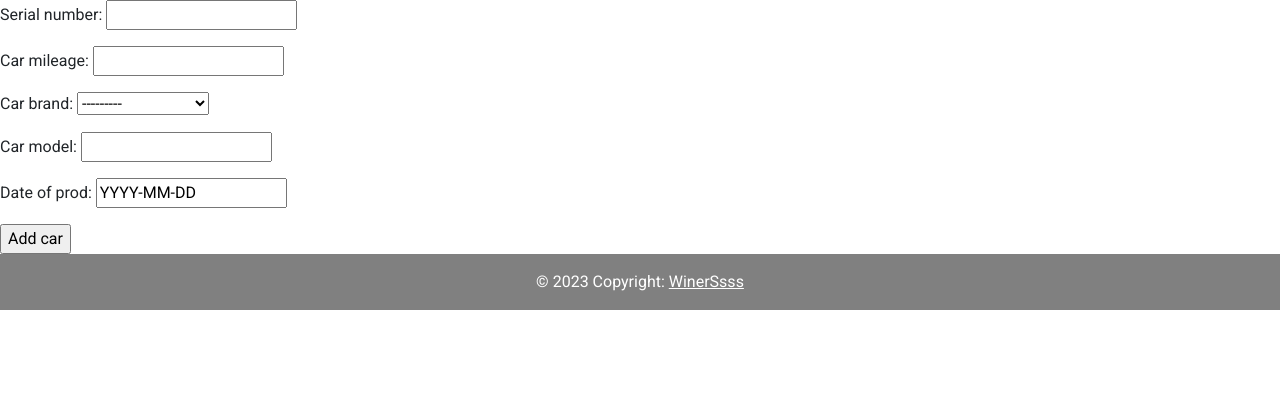
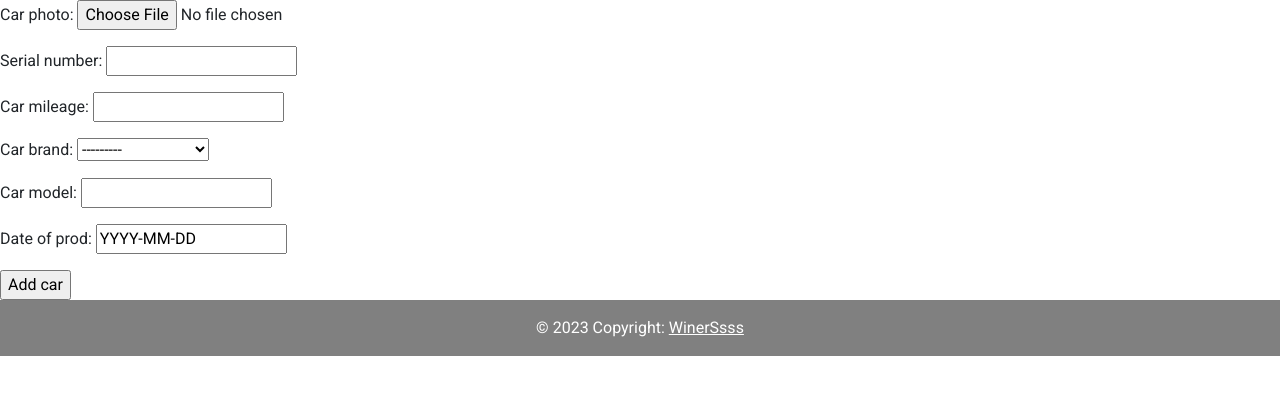
Before and after one commit to WinerSsss/Carshering, a Django app: page /car/create/ in a window 1280 px wide. Shown: the part 56-451 px from the top of the page. Run offline with Django 4.2, Linux system fonts and the light colour scheme; the visitor is signed in with stand-in values (Sample User, id 1).

Commit message:
add variable car_photo for car model and transfer it to views

```diff
--- a/carservice/models.py
+++ b/carservice/models.py
@@ -128,6 +128,7 @@ BRAND_CHOICES = (
 
 
 class Car(models.Model):
+    car_photo = models.ImageField(upload_to='static/image', null=True)
     serial_number = models.CharField(max_length=17, validators=[check_vin_number])
     car_mileage = models.PositiveIntegerField(validators=[validate_mileage])
     car_brand = models.CharField(max_length=30, choices=BRAND_CHOICES)
--- a/carservice/templates/car_create.html
+++ b/carservice/templates/car_create.html
@@ -2,9 +2,10 @@
 {% load static %}
 {% block body %}
 {% block content %}
-<form method="post">{% csrf_token %}
-    {{ form.as_p }}
-    <input type="submit" value="Add car">
+<form method="post" enctype="multipart/form-data">
+  {% csrf_token %}
+  {{ form.as_p }}
+  <input type="submit" value="Add car">
 </form>
 {% endblock %}
 {% endblock body %}
--- a/carservice/views.py
+++ b/carservice/views.py
@@ -8,11 +8,12 @@ from django.utils.timezone import now
 from datetime import timedelta
 from django.utils import timezone
 from . forms import CarUpdateForm, CarDeleteForm, OfferUpdateForm, OfferDeleteForm
+from django.core.files.storage import FileSystemStorage
 
 
 class CarCreateView(LoginRequiredMixin, CreateView):
     model = Car
-    fields = ['serial_number', 'car_mileage', 'car_brand', 'car_model', 'date_of_prod']
+    fields = ['car_photo', 'serial_number', 'car_mileage', 'car_brand', 'car_model', 'date_of_prod']
     template_name = 'car_create.html'
     success_url = reverse_lazy('car_read')
 
@@ -23,6 +24,10 @@ class CarCreateView(LoginRequiredMixin, CreateView):
 
     def form_valid(self, form):
         form.instance.user = self.request.user
+        car_photo = form.cleaned_data['car_photo']
+        photo_save = FileSystemStorage()
+        photo_name = photo_save.save(car_photo.name, car_photo)
+        car_photo_url = photo_save.url(photo_name)
         return super().form_valid(form)
 
 
--- a/requirements.txt
+++ b/requirements.txt
@@ -1,2 +1,3 @@
 Django==4.0.6
 python-dotenv==0.17.1
+Pillow==9.5.0
```
Also changed, not shown: carservice/templates/car_read.html (+7 -1 lines).
